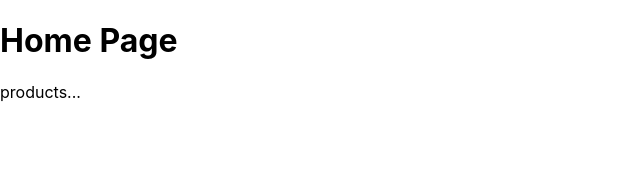
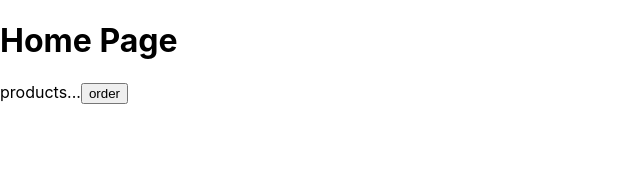
Before and after one commit to armin-bkh/learn-next.js, a Next.js app: page / in a window 1280 px wide. Shown: the top 173 px of the page, without its empty margins (0-640 px from the left). Built offline with nearby package versions, Linux system fonts and the light colour scheme.

Commit message:
navigating programmatically with use useRouter hook

```diff
--- a/pages/index.js
+++ b/pages/index.js
@@ -1,12 +1,20 @@
 import Link from "next/link";
+import { useRouter } from "next/router";
 
 export default function Home() {
+  const router = useRouter();
+
+  const clickHandler = () => {
+    router.push({ pathname: "/products" });
+  };
+
   return (
     <div>
       <h1>Home Page</h1>
       <Link href="/products">
         <a>products...</a>
       </Link>
+      <button onClick={clickHandler}>order</button>
     </div>
   );
 }
```
